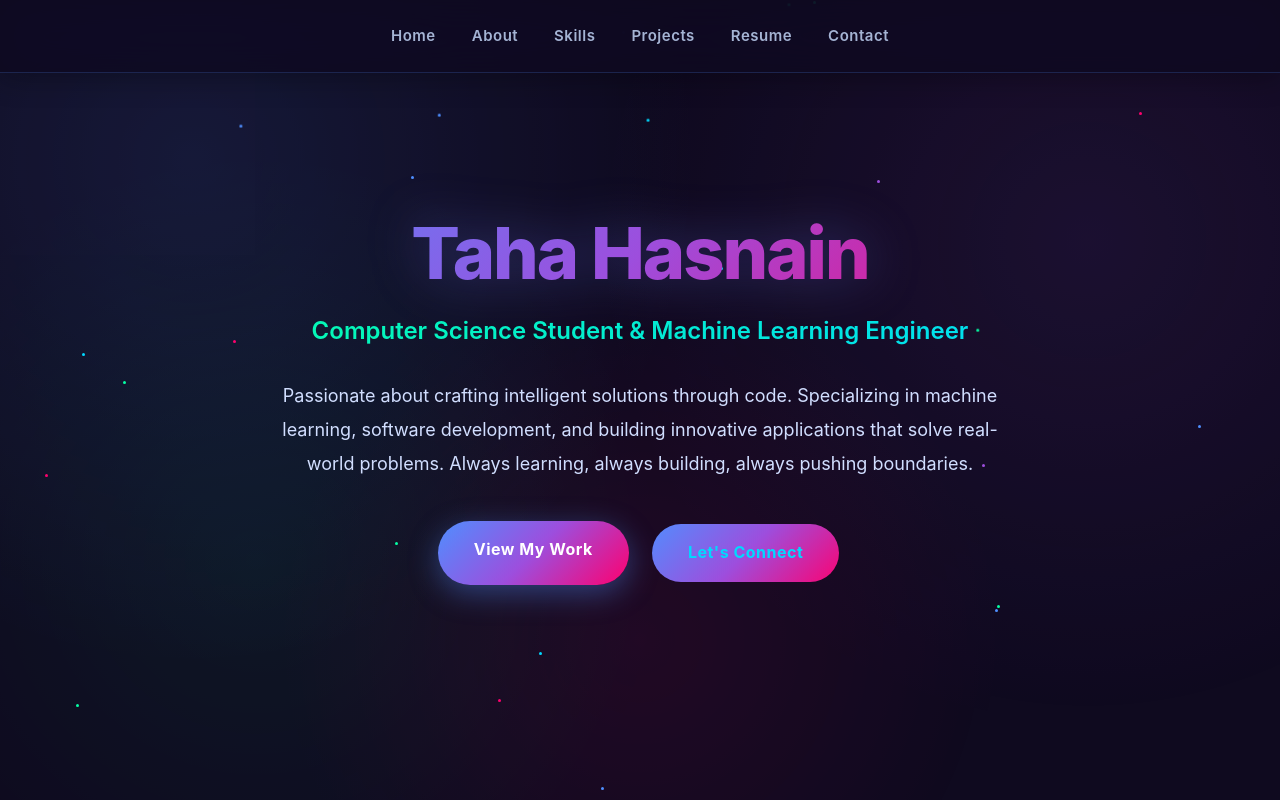
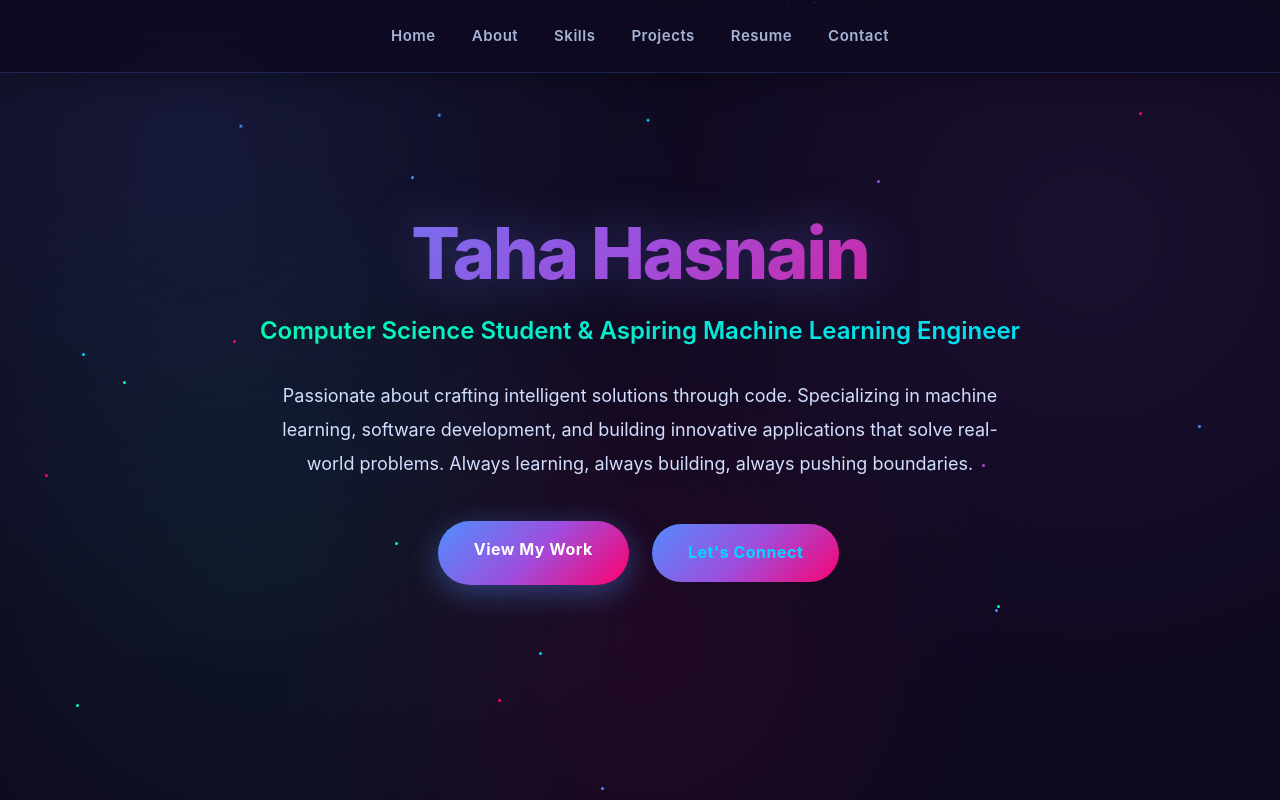
Before and after one commit to TahaH-max/Taha_Hasnain_Portfolio, a plain HTML site: page index.html in a window 1280 px wide. Shown: the top 800 px of the page. Drawn offline with Linux system fonts and the light colour scheme.

Commit message:
Update index.html

```diff
--- a/index.html
+++ b/index.html
@@ -1045,7 +1045,7 @@
   <main>
     <section id="home" class="hero center">
       <h1>Taha Hasnain</h1>
-      <p class="tagline">Computer Science Student & Machine Learning Engineer</p>
+      <p class="tagline">Computer Science Student & Aspiring Machine Learning Engineer</p>
       <p class="blurb">
         Passionate about crafting intelligent solutions through code. Specializing in machine learning,
         software development, and building innovative applications that solve real-world problems.
```
